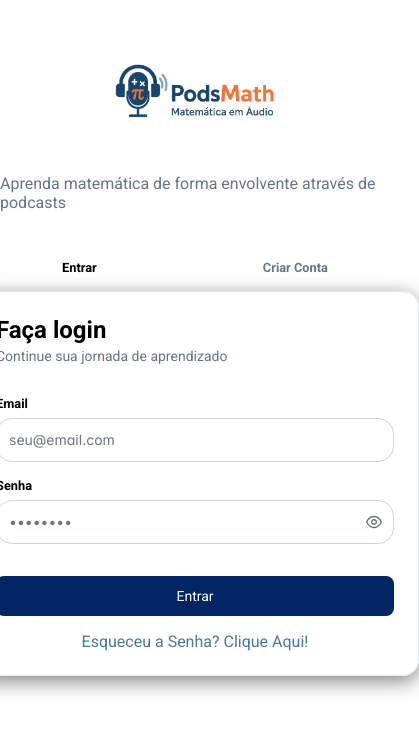
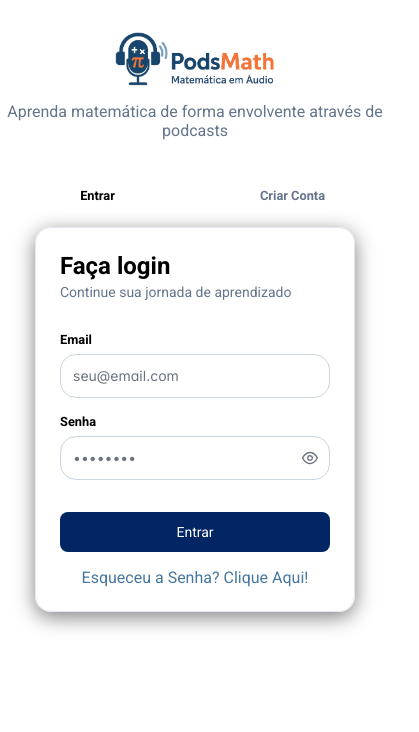
Before and after one commit to BrenoOF/PodsMath, a React (Create React App) app in the folder frontend/: page /login in a window 390 px wide. Shown: the top 732 px of the page, 419 px wide, since content can reach past the window. Built offline with nearby package versions, Linux system fonts and the light colour scheme.

Commit message:
Responsividade Tela de Login/Cadastro

```diff
--- a/frontend/src/components/login/login.module.css
+++ b/frontend/src/components/login/login.module.css
@@ -1,3 +1,4 @@
+/* Responsividade */
 @media screen and (max-width: 1023px) {
     .containerLogin {
         width: 100%;
@@ -18,6 +19,37 @@
     }
 }
 
+@media screen and (max-width: 769px) {
+    .imgLogo {
+        margin-top: 2rem;
+        margin-bottom: 1rem;
+    }
+
+    .divMudarForm {
+        width: 100%;
+        margin-bottom: 0.5rem;
+    }
+
+    .containerForm {
+        width: 20rem;
+    }
+}
+
+@media screen and (min-width: 770px) {
+    .imgLogo {
+        margin-top: 4rem;
+        margin-bottom: 3.5rem;
+    }
+
+    .divMudarForm {
+        width: 27rem;
+    }
+
+    .containerForm {
+        width: 28rem;
+    }
+}
+
 .container {
     display: flex;
     flex-direction: row;
@@ -35,8 +67,6 @@
 
 .imgLogo {
     width: 10rem;
-    margin-top: 4rem;
-    margin-bottom: 3.5rem;
     cursor: pointer;
     opacity: 1;
     transition: opacity 0.2s ease;
@@ -47,22 +77,22 @@
 }
 
 .textoLogin {
+    text-align: center;
     color: var(--font-meio-apagada);
 }
 
 .divMudarForm {
     display: flex;
-    flex-direction: row;
-    justify-content: space-around;
-    width: 27rem;
     margin-top: 2rem;
     font-weight: bold;
     font-size: 0.8rem;
 }
 
 .divMudarForm>p {
+    text-align: center;
+    flex: 1;
     cursor: pointer;
-    padding: 1rem 5rem;
+    padding: 1rem 1rem;
 }
 
 .containerForm {
@@ -70,10 +100,10 @@
     flex-direction: column;
     border: 0.1rem solid var(--border-color-tema);
     border-radius: 1rem;
-    width: 28rem;
     height: auto;
     box-shadow: 0 5px 20px var(--sombra);
     padding: 1.5rem;
+    margin-bottom: 5rem;
     box-sizing: border-box;
 }
 
@@ -216,7 +246,7 @@
     border-radius: 100%;
 }
 
-.divIcon>i{
+.divIcon>i {
     color: var(--texto-laranja);
 }
 
```
